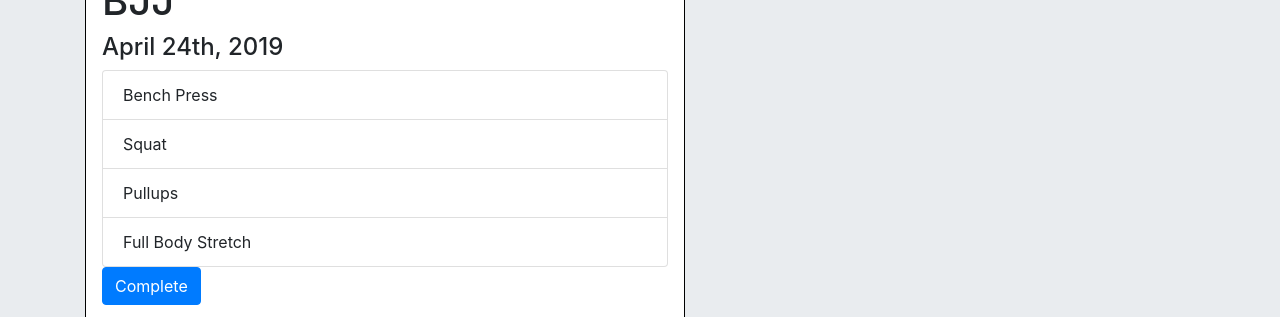
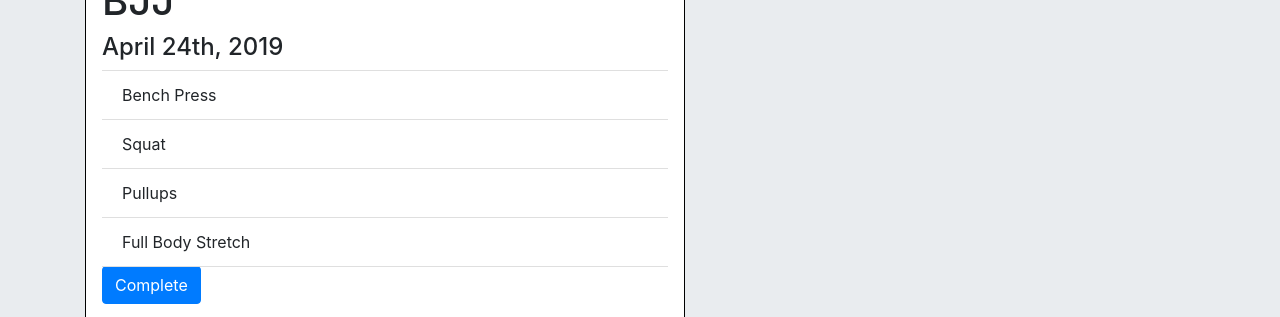
Before and after one commit to grantfogle/liftr-front-end, a React (Create React App) app: page / in a window 1280 px wide. Shown: the part 152-469 px from the top of the page. Built offline with nearby package versions, Linux system fonts and the light colour scheme.

Commit message:
updating workout component with function

```diff
--- a/src/components/Goals.js
+++ b/src/components/Goals.js
@@ -66,6 +66,14 @@ const workout = () => {
     )
 }
 
+//daily workout component
+const dailyWorkout = () => {
+    let workout = ["Bench Press", "Squat", "Pullups", "Full Body Stretch"]
+    return (
+        workout.map(exercise => <ListGroup.Item>{exercise}</ListGroup.Item>)
+    )
+}
+
 const Navigation = () => {
     return (
         <Jumbotron fluid>
@@ -73,11 +81,8 @@ const Navigation = () => {
                 <div className="daily-workout">
                     <h1>Today's Workout: Lift and BJJ</h1>
                     <h4>April 24th, 2019</h4>
-                    <ListGroup>
-                        <ListGroup.Item>Bench Press</ListGroup.Item>
-                        <ListGroup.Item>Squat</ListGroup.Item>
-                        <ListGroup.Item>Pullups</ListGroup.Item>
-                        <ListGroup.Item>Full Body Stretch</ListGroup.Item>
+                    <ListGroup variant="flush">
+                        {dailyWorkout()}
                     </ListGroup>
                     <p>
                         <Button variant="primary">Complete</Button>
```
